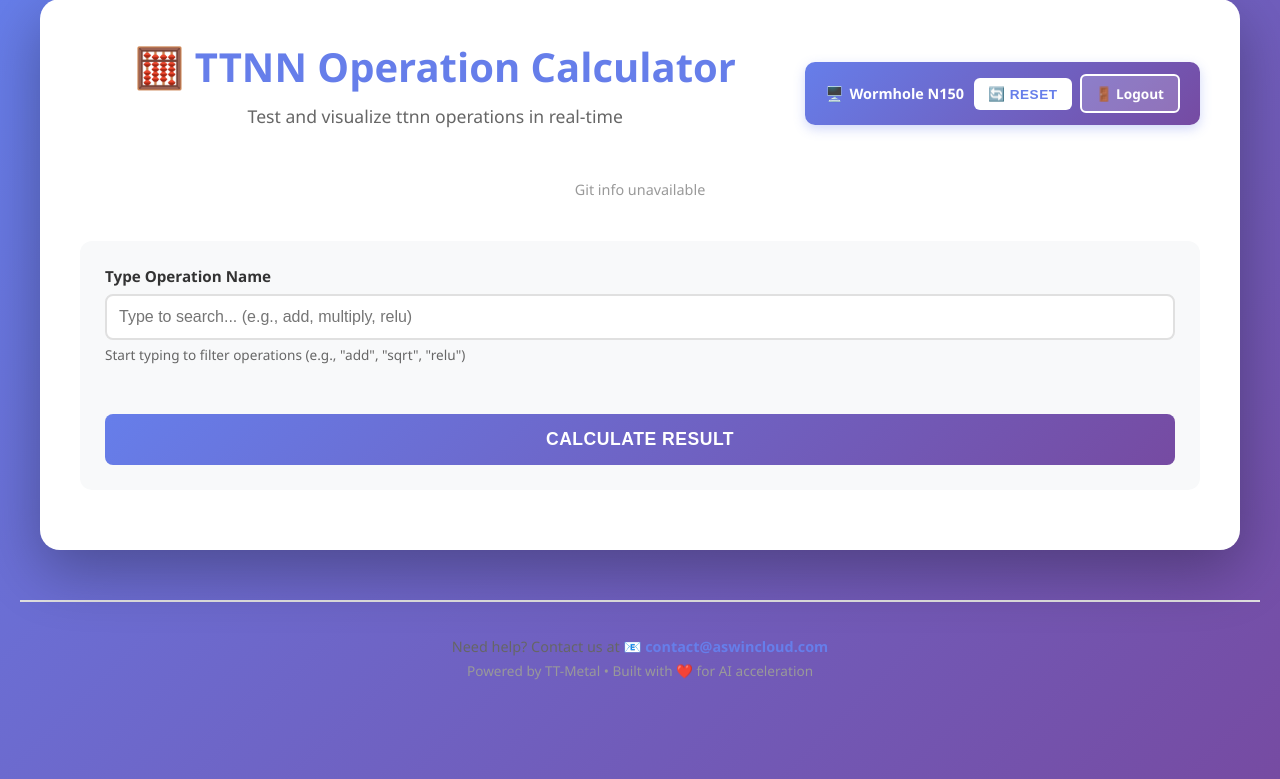
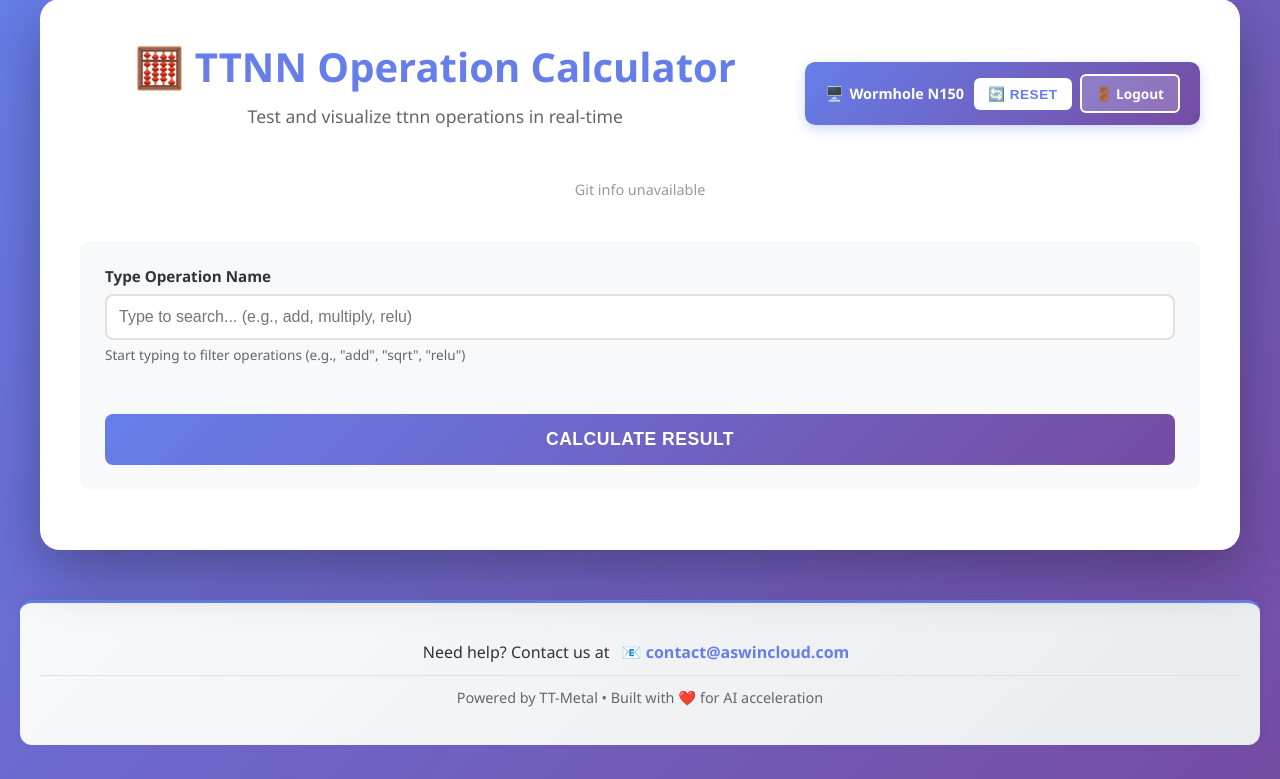
Before and after one commit to Aswintechie/ttnn-web-calculator, a Flask app: page / in a window 1280 px wide. Shown: the part 21-800 px from the top of the page. Run offline with Flask 3, Linux system fonts and the light colour scheme; the visitor is signed in with stand-in values (Sample User, id 1).

Commit message:
Fix footer visibility with light background and better contrast
Footer Improvements:
- Light gradient background (#f8f9fa → #e9ecef)
- Purple top border (3px solid #667eea)
- Dark text (#333) for high contrast
- Rounded corners with box shadow
- Email link hover effect (becomes purple with white text)
- Separated 'Powered by' section with divider
- Fully visible against any background

Now the contact information is highly visible and professional!

```diff
--- a/templates/index.html
+++ b/templates/index.html
@@ -414,6 +414,50 @@
             font-weight: 600;
             margin-top: 5px;
             display: block;
+        }
+
+        footer {
+            text-align: center;
+            padding: 30px 20px;
+            margin-top: 50px;
+            background: linear-gradient(135deg, #f8f9fa 0%, #e9ecef 100%);
+            border-top: 3px solid #667eea;
+            border-radius: 12px;
+            box-shadow: 0 -4px 12px rgba(0, 0, 0, 0.05);
+        }
+
+        footer p {
+            margin: 8px 0;
+        }
+
+        footer .contact-text {
+            font-size: 1em;
+            color: #333;
+            font-weight: 500;
+        }
+
+        footer .contact-email {
+            color: #667eea;
+            text-decoration: none;
+            font-weight: 700;
+            transition: all 0.3s;
+            padding: 4px 8px;
+            border-radius: 4px;
+        }
+
+        footer .contact-email:hover {
+            background: #667eea;
+            color: white;
+            transform: translateY(-2px);
+            box-shadow: 0 4px 8px rgba(102, 126, 234, 0.3);
+        }
+
+        footer .powered-by {
+            font-size: 0.9em;
+            color: #666;
+            margin-top: 12px;
+            padding-top: 12px;
+            border-top: 1px solid #dee2e6;
         }
     </style>
 </head>
@@ -1000,14 +1044,14 @@
         }
     </script>
 
-    <footer style="text-align: center; padding: 30px 20px; margin-top: 50px; border-top: 2px solid #e0e0e0; color: #666;">
-        <p style="margin: 5px 0; font-size: 0.9em;">
+    <footer>
+        <p class="contact-text">
             Need help? Contact us at
-            <a href="mailto:contact@aswincloud.com" style="color: #667eea; text-decoration: none; font-weight: 600;">
+            <a href="mailto:contact@aswincloud.com" class="contact-email">
                 📧 contact@aswincloud.com
             </a>
         </p>
-        <p style="margin: 5px 0; font-size: 0.85em; color: #999;">
+        <p class="powered-by">
             Powered by TT-Metal • Built with ❤️ for AI acceleration
         </p>
     </footer>
```
